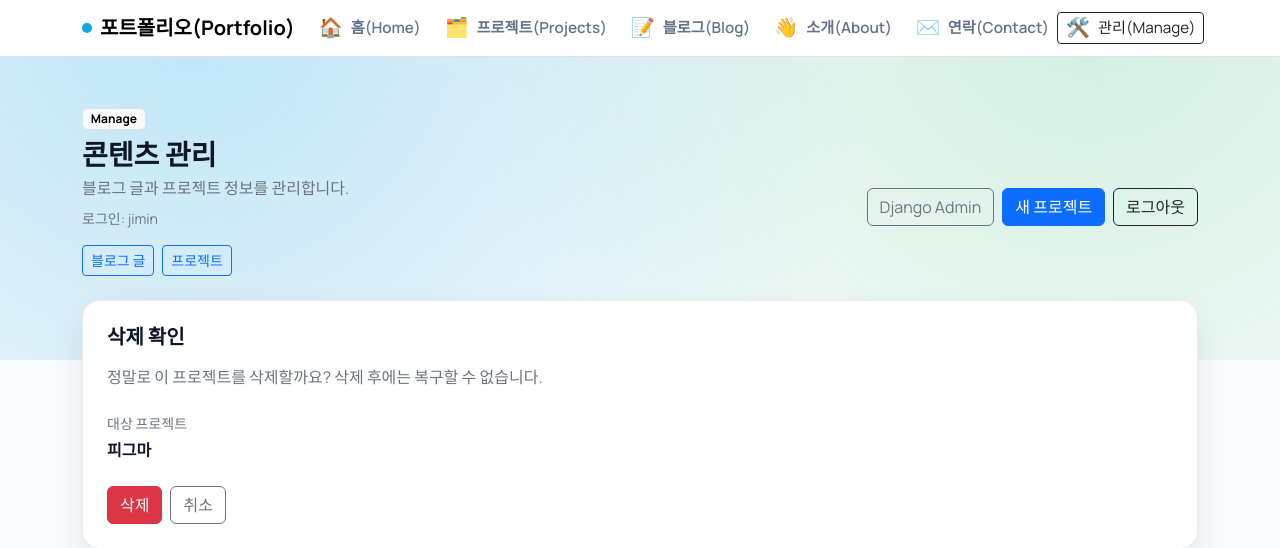
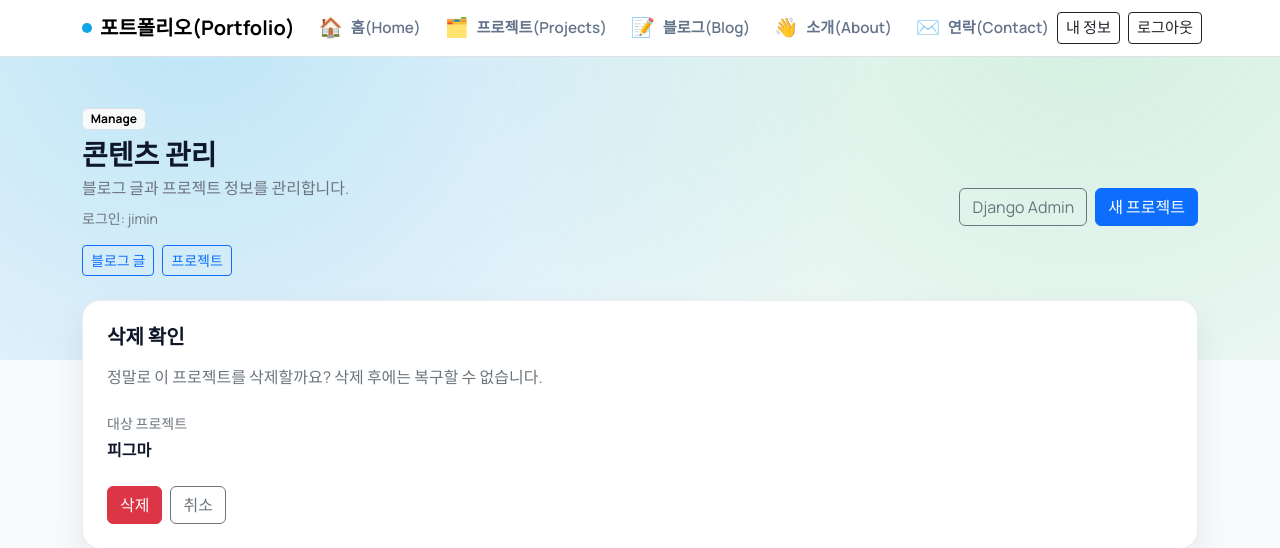
Before and after one commit to jimin-vision/vision_jimin_django, a Django app: page /manage/projects/1/delete/ in a window 1280 px wide. Shown: the top 548 px of the page. Run offline with Django 5.2, Linux system fonts and the light colour scheme; a user stored in the database is signed in; data comes from the database, SQL or seed files in the repository; both versions use the stored data as it was after the commit.

Commit message:
수정:로그인
로그인 로그아웃 부분 완성도 증가

```diff
--- a/blog/templates/blog/base.html
+++ b/blog/templates/blog/base.html
@@ -163,10 +163,23 @@
             </a>
           </li>
         </ul>
-        <a class="btn btn-outline-dark btn-sm d-flex align-items-center justify-content-center gap-2" href="{% url 'manage_post_list' %}" title="관리(Manage)">
-          <span class="nav-emoji" aria-hidden="true">🛠️</span>
-          <span class="nav-label">관리(Manage)</span>
+        {% if request.user.is_authenticated %}
+        <div class="d-flex align-items-center gap-2">
+          <a class="btn btn-outline-dark btn-sm d-flex align-items-center justify-content-center gap-2" href="{% url 'manage_post_list' %}" title="내 정보">
+            <span class="nav-label">내 정보</span>
+          </a>
+          <form class="m-0" method="post" action="{% url 'manage_logout' %}">
+            {% csrf_token %}
+            <button class="btn btn-outline-dark btn-sm d-flex align-items-center justify-content-center gap-2" type="submit">
+              <span class="nav-label">로그아웃</span>
+            </button>
+          </form>
+        </div>
+        {% else %}
+        <a class="btn btn-outline-dark btn-sm d-flex align-items-center justify-content-center gap-2" href="{% url 'manage_login' %}?next={{ request.get_full_path|urlencode }}" title="로그인">
+          <span class="nav-label">로그인</span>
         </a>
+        {% endif %}
       </div>
     </div>
   </nav>
--- a/blog/templates/blog/manage/base.html
+++ b/blog/templates/blog/manage/base.html
@@ -43,11 +43,6 @@
       {% block manage_actions %}
         <a class="btn btn-outline-secondary" href="/admin/">Django Admin</a>
         <a class="btn btn-primary" href="{% url 'manage_post_create' %}">새 글</a>
-        <form method="post" action="{% url 'manage_logout' %}">
-          {% csrf_token %}
-          <input type="hidden" name="next" value="/">
-          <button class="btn btn-outline-dark" type="submit">로그아웃</button>
-        </form>
       {% endblock %}
     </div>
   </div>
--- a/pages/templates/pages/manage/project_confirm_delete.html
+++ b/pages/templates/pages/manage/project_confirm_delete.html
@@ -3,11 +3,6 @@
 {% block manage_actions %}
   <a class="btn btn-outline-secondary" href="/admin/">Django Admin</a>
   <a class="btn btn-primary" href="{% url 'manage_project_create' %}">새 프로젝트</a>
-  <form method="post" action="{% url 'manage_logout' %}">
-    {% csrf_token %}
-    <input type="hidden" name="next" value="/">
-    <button class="btn btn-outline-dark" type="submit">로그아웃</button>
-  </form>
 {% endblock %}
 
 {% block manage_content %}
--- a/pages/templates/pages/manage/project_form.html
+++ b/pages/templates/pages/manage/project_form.html
@@ -3,11 +3,6 @@
 {% block manage_actions %}
   <a class="btn btn-outline-secondary" href="/admin/">Django Admin</a>
   <a class="btn btn-primary" href="{% url 'manage_project_create' %}">새 프로젝트</a>
-  <form method="post" action="{% url 'manage_logout' %}">
-    {% csrf_token %}
-    <input type="hidden" name="next" value="/">
-    <button class="btn btn-outline-dark" type="submit">로그아웃</button>
-  </form>
 {% endblock %}
 
 {% block manage_content %}
--- a/pages/templates/pages/manage/project_list.html
+++ b/pages/templates/pages/manage/project_list.html
@@ -3,11 +3,6 @@
 {% block manage_actions %}
   <a class="btn btn-outline-secondary" href="/admin/">Django Admin</a>
   <a class="btn btn-primary" href="{% url 'manage_project_create' %}">새 프로젝트</a>
-  <form method="post" action="{% url 'manage_logout' %}">
-    {% csrf_token %}
-    <input type="hidden" name="next" value="/">
-    <button class="btn btn-outline-dark" type="submit">로그아웃</button>
-  </form>
 {% endblock %}
 
 {% block manage_content %}
```
Also changed, not shown: db.sqlite3.
